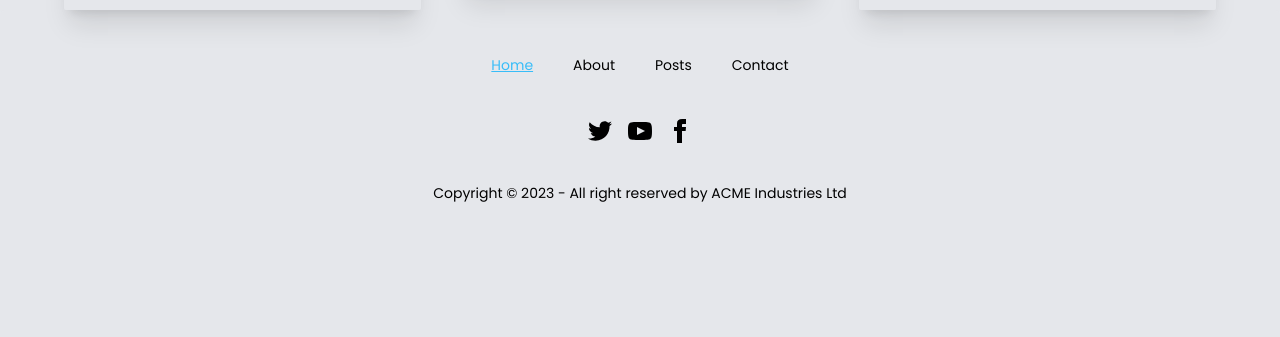
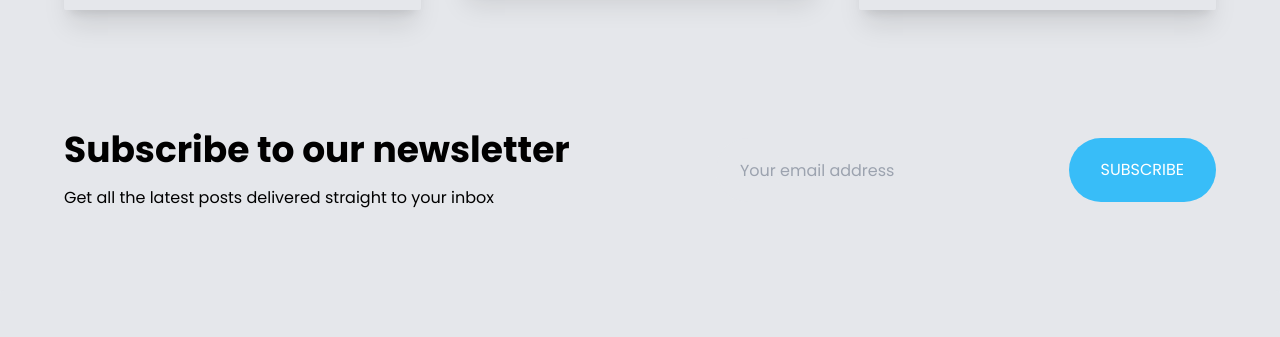
Before and after one commit to EstebanPastor/Pulse-tech-blog, a Next.js app: page / in a window 1280 px wide. Shown: the part 1977-2314 px from the top of the page. Before the commit the page ends 2220 px from the top, so only its background shows below. Built offline with nearby package versions, Linux system fonts and the light colour scheme.

Commit message:
style: :art: Add newsletter section

```diff
--- /dev/null
+++ b/app/components/ui/newsletter/Newsletter.jsx
@@ -0,0 +1,35 @@
+const Newsletter = () => {
+  return (
+    <div className="py-20 mt-10">
+      <div className="wrapper newsletter">
+        <div className="flex-grow mb-12 lg:mb-0 dark:text-white">
+          <h2 className="text-4xl mb-4 font-bold ">
+            Subscribe to our newsletter
+          </h2>
+          <p>Get all the latest posts delivered straight to your inbox</p>
+        </div>
+        <div>
+          <form className="newsletter-form">
+            <label for="email" className="sr-only">
+              Email
+            </label>
+                <input type="text"
+                className="newsletter-input px-6"
+                name="email"
+                placeholder="Your email address"
+                required
+                />
+                <button className="inline-block h-16 rounded-full bg-sky-400 py-2 px-8 relative flex-grow sm:flex-grow-0 text-white"
+                type="submit"
+                >
+                <span className="uppercase">Subscribe</span>
+
+                </button>
+          </form>
+        </div>
+      </div>
+    </div>
+  );
+};
+
+export default Newsletter;
--- a/app/page.js
+++ b/app/page.jsx
@@ -1,5 +1,6 @@
 import Hero from "./components/ui/hero/Hero";
 import LatestPost from "./components/ui/latest-posts/LatestsPosts"
+import Newsletter from "./components/ui/newsletter/Newsletter"
 
 function Home() {
   return (
@@ -7,6 +8,7 @@
       <div className="dark:text-white">
         <Hero />
         <LatestPost />
+        <Newsletter />
       </div>
     </>
   );
```
Also changed, not shown: app/layout.jsx (renamed from app/layout.js).
